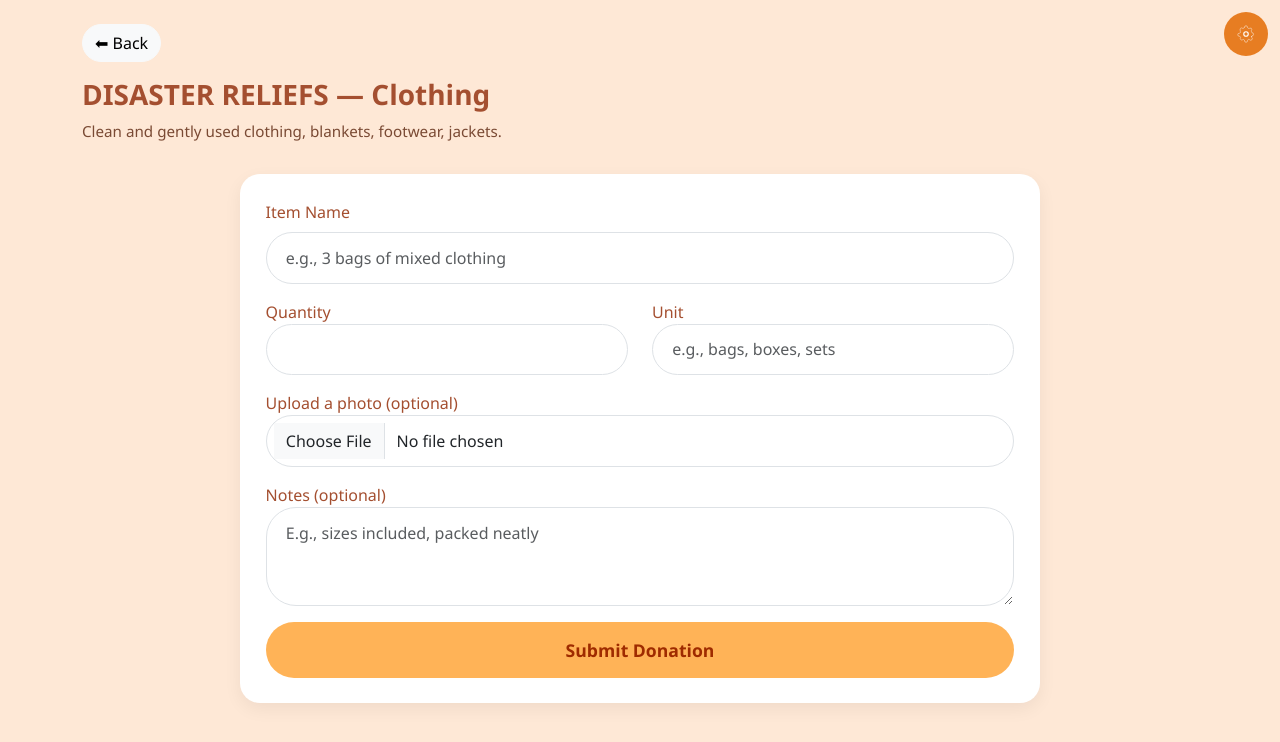
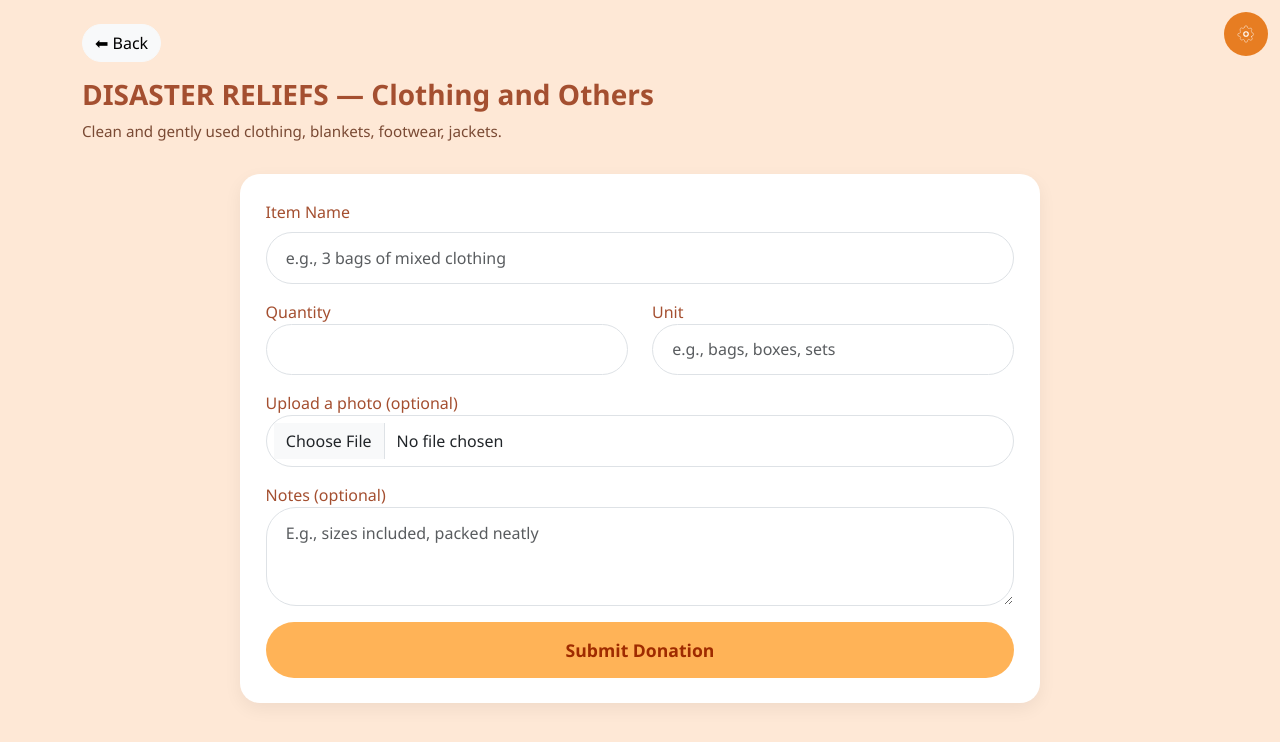
Before and after one commit to iamjewelmitchjaculo-stack/BULIGsb.web, a website: page docs/donate-clothing.html in a window 1280 px wide. Drawn offline with nearby package versions, Linux system fonts and the light colour scheme; no server answers.

Commit message:
Update donation page to include 'Clothing and Others'

```diff
--- a/docs/donate-clothing.html
+++ b/docs/donate-clothing.html
@@ -29,7 +29,7 @@
   <div class="container">
     <a href="relief.html" class="btn btn-light mt-4" style="border-radius:20px;">⬅ Back</a>
 
-    <h3 class="fw-bold mt-3" style="color:var(--dark-orange)">DISASTER RELIEFS — Clothing</h3>
+    <h3 class="fw-bold mt-3" style="color:var(--dark-orange)">DISASTER RELIEFS — Clothing and Others</h3>
     <p class="small-note">Clean and gently used clothing, blankets, footwear, jackets.</p>
 
     <div class="donation-card">
```
